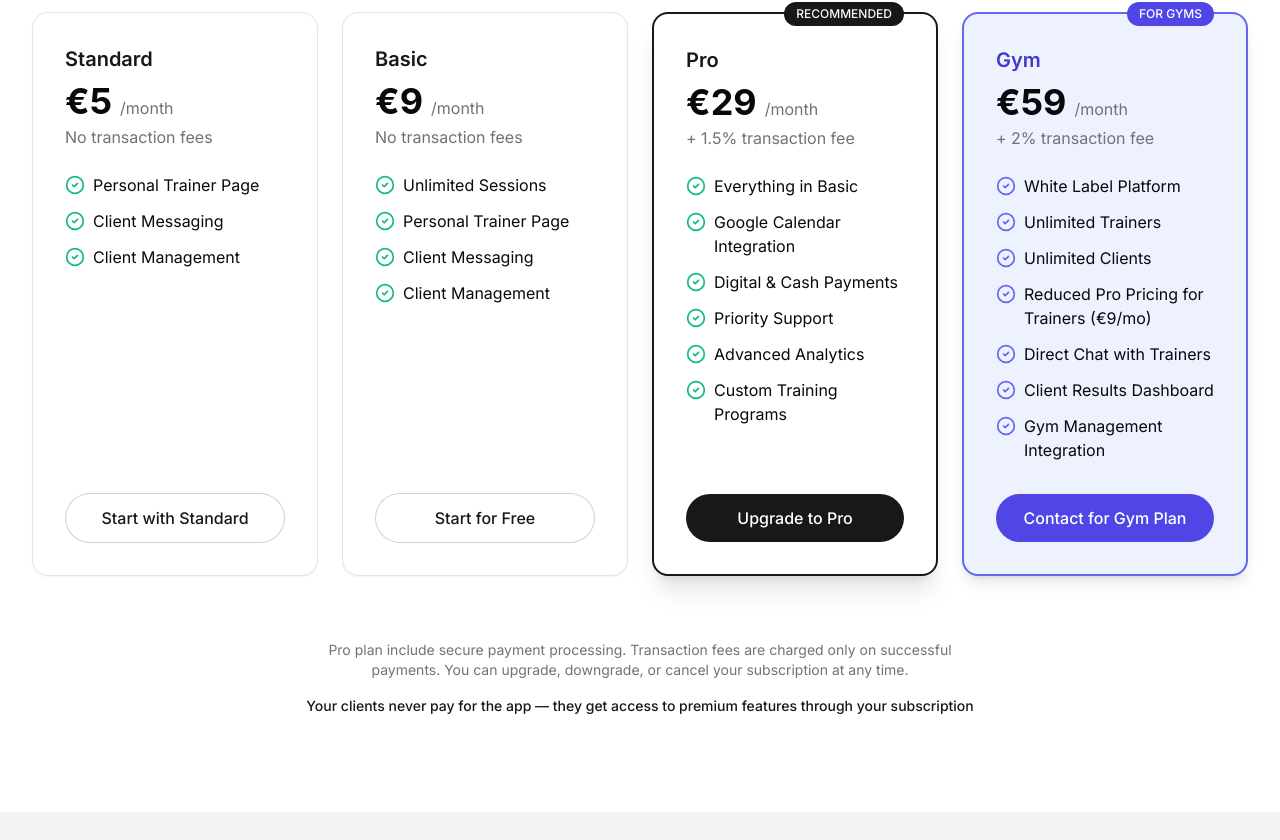
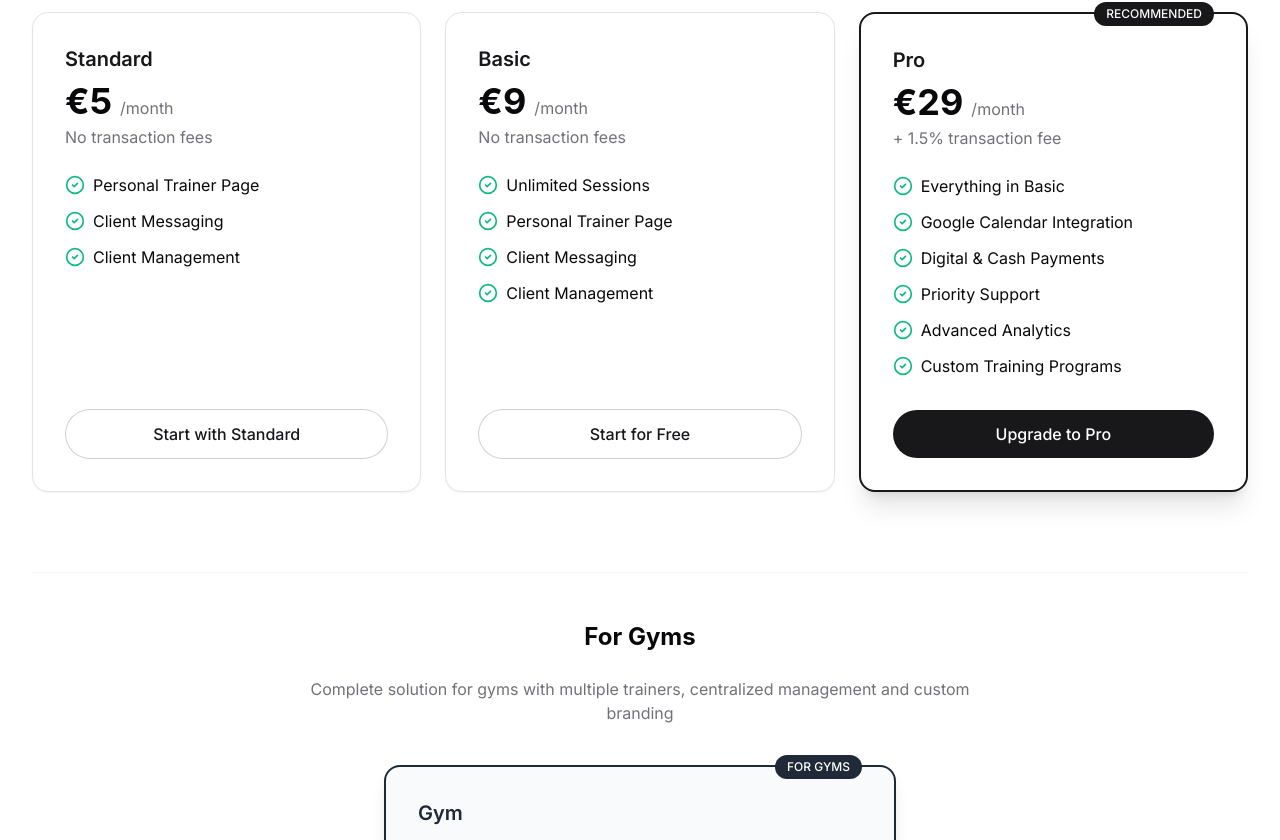
Before and after one commit to andredefra/bookify-trainer, a React (Vite) app: page / in a window 1280 px wide. Shown: the part 5170-6010 px from the top of the page. Built offline with nearby package versions, Linux system fonts and the light colour scheme.

Commit message:
Refactor: Move gym pricing to the bottom
Move the gym pricing plan to the bottom of the pricing section and remove the purple color scheme.

```diff
--- a/src/components/PricingSection.tsx
+++ b/src/components/PricingSection.tsx
@@ -67,8 +67,8 @@ const PricingSection = () => {
     t('pricing.features.gymIntegration'),
   ];
 
-  // Plans configuration
-  const pricingPlans = [
+  // Plans configuration for personal trainers
+  const trainerPricingPlans = [
     {
       name: t('pricing.standard.title'),
       price: t('pricing.standard.price'),
@@ -103,8 +103,11 @@ const PricingSection = () => {
       ctaLink: '/register?plan=pro',
       isPopular: true,
       isGymPlan: false
-    },
-    {
+    }
+  ];
+
+  // Gym plan configuration (separate)
+  const gymPlan = {
     name: t('pricing.gym.title'),
     price: annual ? t('pricing.gym.priceAnnual') : t('pricing.gym.price'),
     period: t('pricing.gym.period'),
@@ -114,8 +117,7 @@ const PricingSection = () => {
     ctaLink: '/register?plan=gym',
     isPopular: false,
     isGymPlan: true
-    }
-  ];
+  };
 
   return (
     <section id="pricing" className="py-24 bg-white">
@@ -130,8 +132,9 @@ const PricingSection = () => {
           onBillingChange={handleBillingChange}
         />
 
-        <div className="grid grid-cols-1 md:grid-cols-3 lg:grid-cols-4 gap-6 max-w-7xl mx-auto">
-          {pricingPlans.map((plan, index) => (
+        {/* Personal Trainer Plans */}
+        <div className="grid grid-cols-1 md:grid-cols-3 gap-6 max-w-7xl mx-auto">
+          {trainerPricingPlans.map((plan, index) => (
             <PlanCard
               key={index}
               name={plan.name}
@@ -149,6 +152,31 @@ const PricingSection = () => {
           ))}
         </div>
 
+        {/* Gym Plan - Separate section with different styling */}
+        <div className="mt-20 pt-12 border-t border-gray-100">
+          <h3 className="text-2xl font-display font-bold text-center mb-6 reveal">
+            {t('pricing.forGyms')}
+          </h3>
+          <p className="text-center text-muted-foreground max-w-2xl mx-auto mb-10 reveal reveal-delay-1">
+            {t('pricing.gymPlanDescription')}
+          </p>
+          <div className="max-w-lg mx-auto">
+            <PlanCard
+              name={gymPlan.name}
+              price={gymPlan.price}
+              period={gymPlan.period}
+              fee={gymPlan.fee}
+              features={gymPlan.features}
+              ctaText={gymPlan.ctaText}
+              ctaLink={gymPlan.ctaLink}
+              isPopular={false}
+              isGymPlan={true}
+              isDelayed={false}
+              Icon={plans[3].icon}
+            />
+          </div>
+        </div>
+
         <PricingFooter
           disclaimerText={t('pricing.disclaimer1').replace('All plans', 'Pro plan')}
           clientsAccessText={t('pricing.disclaimer2')}
--- a/src/components/pricing/PlanCard.tsx
+++ b/src/components/pricing/PlanCard.tsx
@@ -34,9 +34,9 @@ export const PlanCard = ({
   return (
     <div className={`${revealClass} flex flex-col p-8 rounded-2xl border ${
       isPopular ? 'border-2 border-primary shadow-xl' :
-      isGymPlan ? 'border-2 border-indigo-500 shadow-lg' :
+      isGymPlan ? 'border-2 border-gray-800 shadow-lg' :
       'border-border shadow-sm'
-    } ${isGymPlan ? 'bg-indigo-50' : 'bg-white'} relative`}>
+    } ${isGymPlan ? 'bg-gray-50' : 'bg-white'} relative`}>
       {isPopular && (
         <div className="absolute top-0 right-8 transform -translate-y-1/2 bg-primary text-primary-foreground text-xs font-medium py-1 px-3 rounded-full">
           RECOMMENDED
@@ -44,13 +44,13 @@ export const PlanCard = ({
       )}
 
       {isGymPlan && (
-        <div className="absolute top-0 right-8 transform -translate-y-1/2 bg-indigo-600 text-white text-xs font-medium py-1 px-3 rounded-full">
+        <div className="absolute top-0 right-8 transform -translate-y-1/2 bg-gray-800 text-white text-xs font-medium py-1 px-3 rounded-full">
           FOR GYMS
         </div>
       )}
 
       <div className="mb-6">
-        <h3 className={`text-xl font-semibold ${isGymPlan ? 'text-indigo-700' : 'text-primary'} mb-2`}>{name}</h3>
+        <h3 className={`text-xl font-semibold ${isGymPlan ? 'text-gray-800' : 'text-primary'} mb-2`}>{name}</h3>
         <div className="flex items-baseline mb-1">
           <span className="text-4xl font-display font-bold">{price}</span>
           <span className="text-muted-foreground ml-2">{period}</span>
@@ -63,7 +63,7 @@ export const PlanCard = ({
       <ul className="space-y-3 mb-8 flex-grow">
         {features.map((feature, index) => (
           <li key={index} className="flex items-start">
-            <CheckCircle2 className={`h-5 w-5 ${isGymPlan ? 'text-indigo-500' : 'text-emerald-500'} mr-2 flex-shrink-0 mt-0.5`} />
+            <CheckCircle2 className={`h-5 w-5 ${isGymPlan ? 'text-gray-700' : 'text-emerald-500'} mr-2 flex-shrink-0 mt-0.5`} />
             <span>{feature}</span>
           </li>
         ))}
@@ -75,7 +75,7 @@ export const PlanCard = ({
           isPopular
             ? 'bg-primary text-white'
             : isGymPlan
-              ? 'bg-indigo-600 text-white hover:bg-indigo-700'
+              ? 'bg-gray-800 text-white hover:bg-gray-900'
               : 'bg-white text-primary border border-primary/20'
         } rounded-full text-center font-medium button-hover`}
       >
--- a/src/translations/en.ts
+++ b/src/translations/en.ts
@@ -1,3 +1,4 @@
+
 export const en = {
   // Navigation
   'nav.home': 'Home',
@@ -96,6 +97,8 @@ export const en = {
   'pricing.gym.period': '/month',
   'pricing.gym.fee': '+ 2% transaction fee',
   'pricing.gym.cta': 'Contact for Gym Plan',
+  'pricing.forGyms': 'For Gyms',
+  'pricing.gymPlanDescription': 'Complete solution for gyms with multiple trainers, centralized management and custom branding',
   'pricing.features.unlimitedSessions': 'Unlimited Sessions',
   'pricing.features.googleCalendar': 'Google Calendar Integration',
   'pricing.features.personalTrainerPage': 'Personal Trainer Page',
@@ -109,7 +112,6 @@ export const en = {
   'pricing.features.advancedAnalytics': 'Advanced Analytics',
   'pricing.features.waitlistManagement': 'Waitlist Management',
   'pricing.features.customPrograms': 'Custom Training Programs',
-  'pricing.features.fitnessTracking': 'Fitness Progress Tracking',
   'pricing.features.whiteLabel': 'White Label Platform',
   'pricing.features.unlimitedTrainers': 'Unlimited Trainers',
   'pricing.features.unlimitedClients': 'Unlimited Clients',
--- a/src/translations/it.ts
+++ b/src/translations/it.ts
@@ -97,6 +97,8 @@ export const it = {
   'pricing.gym.period': '/mese',
   'pricing.gym.fee': '+ 2% commissione sulle transazioni',
   'pricing.gym.cta': 'Contattaci per Piano Palestra',
+  'pricing.forGyms': 'Per le palestre',
+  'pricing.gymPlanDescription': 'Soluzione completa per le palestre con più trainer, gestione centralizzata e branding personalizzato',
   'pricing.features.unlimitedSessions': 'Sessioni Illimitate',
   'pricing.features.googleCalendar': 'Integrazione Google Calendar',
   'pricing.features.personalTrainerPage': 'Pagina Personal Trainer',
@@ -110,7 +112,6 @@ export const it = {
   'pricing.features.advancedAnalytics': 'Analisi Avanzate',
   'pricing.features.waitlistManagement': 'Gestione Liste d\'Attesa',
   'pricing.features.customPrograms': 'Programmi Personalizzati',
-  'pricing.features.fitnessTracking': 'Monitoraggio Progressi Fitness',
   'pricing.features.whiteLabel': 'Piattaforma White Label',
   'pricing.features.unlimitedTrainers': 'Trainers Illimitati',
   'pricing.features.unlimitedClients': 'Clienti Illimitati',
```
Lines whose indentation alone changed are shown as unchanged.
